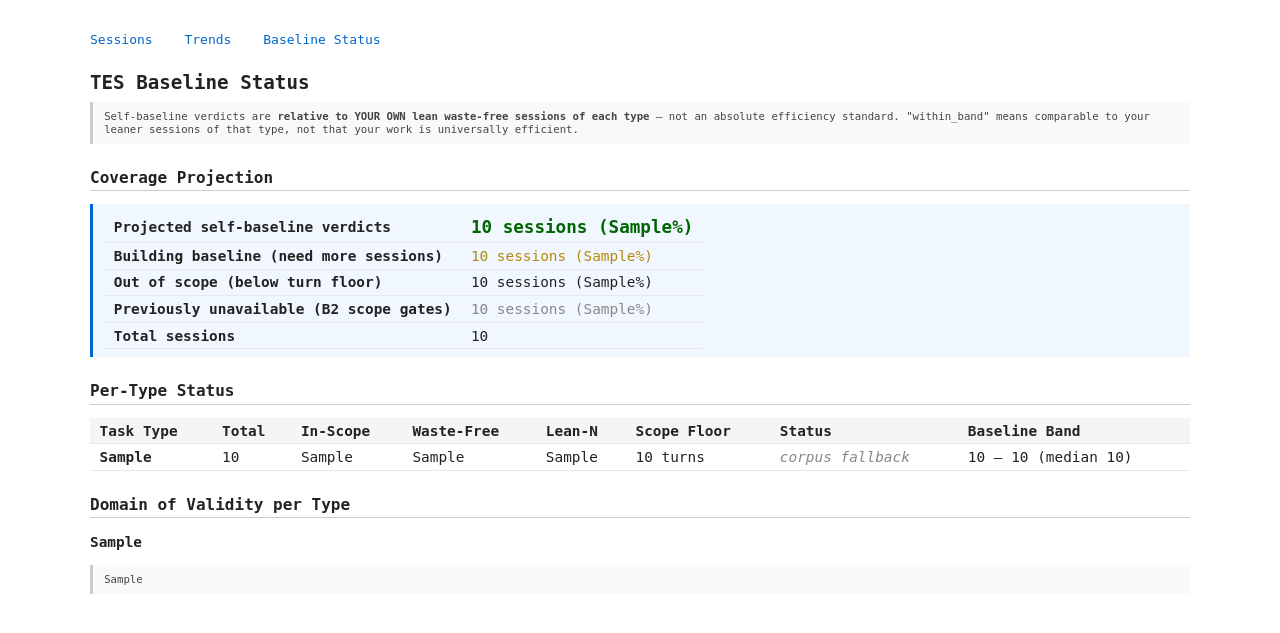
After one commit to gaurav-gandhi-2411/token-efficiency-scorer, a Python web app: template tes/web/templates/baseline_status.html in a window 1280 px wide. The commit adds this page. Shown: the top 633 px of the page. Run offline with Jinja, Linux system fonts and the light colour scheme; the template is opened without the code that fills it: most values are stand-ins (such as "Sample title", 1, 10 or a date in 2020).

Commit message:
feat(dashboard): B5 — baseline_source column, /baseline-status route, headline metric
- store.py: add baseline_source TEXT column to DDL and migration; wire
  result.baseline_source into all four INSERT/UPDATE cases
- server.py: add cc_baselines_path to ServerConfig; add _projected_metrics()
  and _per_type_status() helpers; add /baseline-status route; session_list
  route now computes and passes headline metric
- base.html: add Baseline Status nav link; add tag-self/tag-building/tag-corpus
  and metric-box/metric-highlight/metric-old CSS classes
- session_list.html: replace with headline metric box + Baseline column
- session_detail.html: add Baseline Reference row in TOKEN ECONOMY section
- baseline_status.html: new template — per-type status table + coverage
  projection + domain-of-validity per type

```diff
--- a/tes/web/templates/base.html
+++ b/tes/web/templates/base.html
@@ -25,12 +25,19 @@
     .stale-note { color: #b8860b; font-size: 0.85em; font-style: italic; }
     pre { background: #f5f5f5; padding: 0.5rem; font-size: 0.82em; overflow-x: auto; }
     .empty { color: #888; font-style: italic; }
+    .tag-self { color: #006400; font-weight: bold; }
+    .tag-building { color: #b8860b; }
+    .tag-corpus { color: #888; font-style: italic; }
+    .metric-box { background: #f0f7ff; border-left: 3px solid #0066cc; padding: 0.5rem 0.7rem; margin: 0.4rem 0 0.8rem; font-size: 0.9rem; }
+    .metric-highlight { font-size: 1.1rem; font-weight: bold; color: #006400; }
+    .metric-old { font-size: 0.9rem; color: #888; }
   </style>
 </head>
 <body>
   <nav>
     <a href="/">Sessions</a>
     <a href="/trends">Trends</a>
+    <a href="/baseline-status">Baseline Status</a>
   </nav>
   {% block content %}{% endblock %}
 </body>
--- /dev/null
+++ b/tes/web/templates/baseline_status.html
@@ -0,0 +1,95 @@
+{% extends "base.html" %}
+{% block content %}
+<h1>TES Baseline Status</h1>
+
+<div class="caveat">
+  Self-baseline verdicts are <strong>relative to YOUR OWN lean waste-free sessions of each type</strong> —
+  not an absolute efficiency standard. "within_band" means comparable to your leaner sessions of that type,
+  not that your work is universally efficient.
+</div>
+
+{% if headline %}
+<h2>Coverage Projection</h2>
+<div class="metric-box">
+  <table style="width:auto; margin:0;">
+    <tr>
+      <td style="padding-right:2rem;"><strong>Projected self-baseline verdicts</strong></td>
+      <td><span class="metric-highlight">{{ headline.projected_self }} sessions ({{ headline.projected_self_pct }}%)</span></td>
+    </tr>
+    <tr>
+      <td><strong>Building baseline (need more sessions)</strong></td>
+      <td><span class="tag-building">{{ headline.projected_building }} sessions ({{ headline.projected_building_pct }}%)</span></td>
+    </tr>
+    <tr>
+      <td><strong>Out of scope (below turn floor)</strong></td>
+      <td>{{ headline.projected_oos }} sessions ({{ headline.projected_oos_pct }}%)</td>
+    </tr>
+    <tr>
+      <td><strong>Previously unavailable (B2 scope gates)</strong></td>
+      <td><span class="metric-old">{{ headline.old_unavailable }} sessions ({{ headline.old_unavailable_pct }}%)</span></td>
+    </tr>
+    <tr>
+      <td><strong>Total sessions</strong></td>
+      <td>{{ headline.total }}</td>
+    </tr>
+  </table>
+</div>
+{% endif %}
+
+{% if status_rows %}
+<h2>Per-Type Status</h2>
+<table>
+  <thead>
+    <tr>
+      <th>Task Type</th>
+      <th>Total</th>
+      <th>In-Scope</th>
+      <th>Waste-Free</th>
+      <th>Lean-N</th>
+      <th>Scope Floor</th>
+      <th>Status</th>
+      <th>Baseline Band</th>
+    </tr>
+  </thead>
+  <tbody>
+    {% for row in status_rows %}
+    <tr>
+      <td><strong>{{ row.task_type }}</strong></td>
+      <td>{{ row.total }}</td>
+      <td>{{ row.in_scope }}</td>
+      <td>{{ row.waste_free_n }}</td>
+      <td>{{ row.lean_n }}</td>
+      <td>{{ row.scope_floor }} turns</td>
+      <td>
+        {% if row.source == "self" %}
+          <span class="tag-self">ACTIVE (self)</span>
+        {% elif row.source == "building" %}
+          <span class="tag-building">building — {{ row.sessions_needed }} more lean sessions needed</span>
+        {% else %}
+          <span class="tag-corpus">corpus fallback</span>
+        {% endif %}
+      </td>
+      <td>
+        {% if row.p25 is not none and row.p75 is not none %}
+          {{ "{:,}".format(row.p25) }} – {{ "{:,}".format(row.p75) }}
+          (median {{ "{:,}".format(row.median) }})
+        {% else %}
+          <span class="tag-unavailable">—</span>
+        {% endif %}
+      </td>
+    </tr>
+    {% endfor %}
+  </tbody>
+</table>
+
+<h2>Domain of Validity per Type</h2>
+{% for row in status_rows %}
+<h3 style="font-size:0.9rem; margin-top:1rem;">{{ row.task_type }}</h3>
+<div class="caveat">{{ row.domain_of_validity }}</div>
+{% endfor %}
+
+{% else %}
+<p class="empty">No baseline data available. Run <code>tes score</code> to accumulate sessions.</p>
+{% endif %}
+
+{% endblock %}
```
Also changed, not shown: tes/store.py (+18 -4 lines), tes/web/server.py (+111 -10 lines), tes/web/templates/session_detail.html (+15 -0 lines), tes/web/templates/session_list.html (+28 -2 lines).
